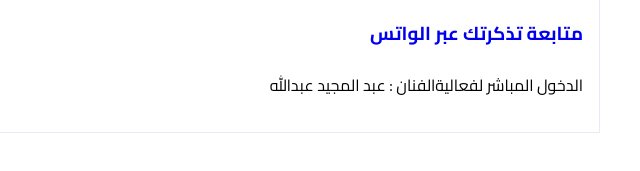
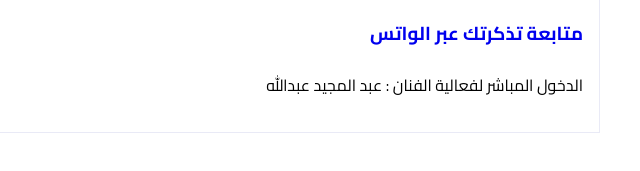
Before and after one commit to services-ksa/golden4tk3, a plain HTML site: page index.html in a window 1280 px wide. Shown: the part 413-584 px from the top of the page, 640-1280 px from the left. Drawn offline with Linux system fonts and the light colour scheme.

Commit message:
add space

```diff
--- a/index.html
+++ b/index.html
@@ -49,7 +49,7 @@
             <h3>  متابعة تذكرتك عبر الواتس</h3>
           </a>
 
-          <p> الدخول المباشر لفعاليةالفنان : عبد المجيد عبدالله  </p>
+          <p> الدخول المباشر لفعالية الفنان : عبد المجيد عبدالله  </p>
         </div>
     </div>
 </body>
```
